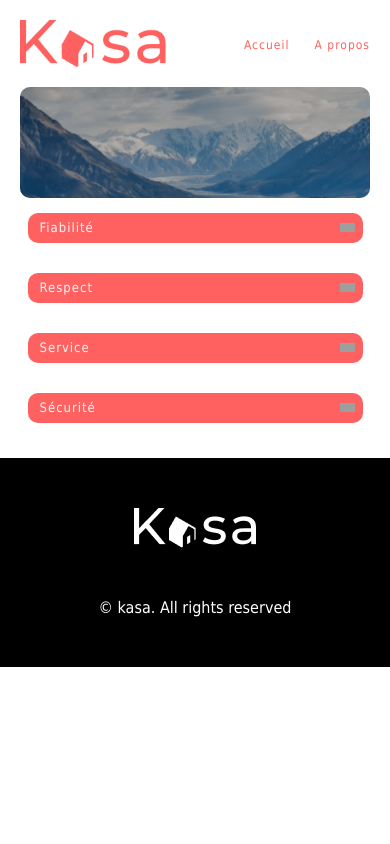
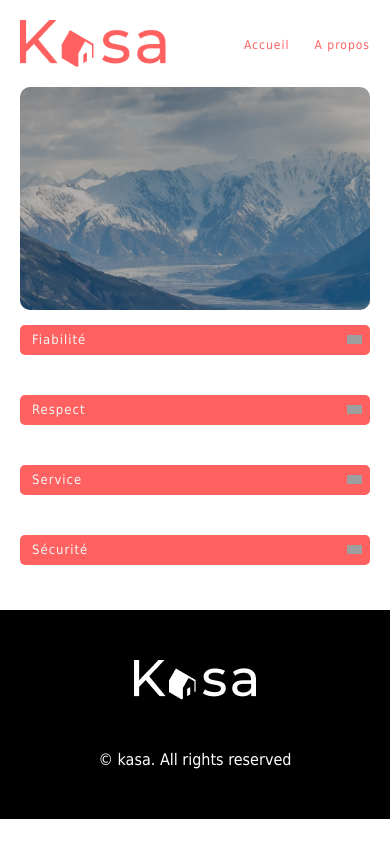
Before and after one commit to LuQuintas/kasa, a React (Create React App) app: page /about in a window 390 px wide. Built offline with nearby package versions, Linux system fonts and the light colour scheme; grey boxes are pictures that could not be loaded.

Commit message:
💄 F02:  APP>update css responsive about/ banner/ collapse components

```diff
--- a/src/App.css
+++ b/src/App.css
@@ -1,3 +1,6 @@
 .App {
-  margin:0px auto;
+  display: flex;
+  flex-direction: column;
+  min-height: 100vh
+  ;
 }
--- a/src/components/pages/about/AboutPage.js
+++ b/src/components/pages/about/AboutPage.js
@@ -9,7 +9,7 @@ export default function About() {
   return (
     <AboutStyled>
       <NavBar />
-      <Banner image={bannerAbout} />
+      <Banner ClassName="banner" image={bannerAbout} />
       <Collapse
         title="Fiabilité"
         texte="Les annonces postées sur Kasa garantissent une fiabilité totale. Les photos sont conformes aux logements, et toutes les informations sont régulièrement vérifiées  par nos équipes."
@@ -32,5 +32,15 @@ export default function About() {
   );
 }
 const AboutStyled = styled.div`
-  height: 100%;
+  .banner {
+    max-width: 100%;
+    height: 223px;
+    max-width: 1240px;
+    @media screen and (min-width: 1024px) {
+      img,
+      .bg-dark {
+        border-radius: 25px;
+      }
+    }
+  }
 `;
--- a/src/components/reusable-ui/Banner.js
+++ b/src/components/reusable-ui/Banner.js
@@ -1,8 +1,8 @@
 import styled from "styled-components";
 
-export default function Banner({ image, texte }) {
+export default function Banner({ image, texte, ClassName }) {
   return (
-    <BannerStyled>
+    <BannerStyled className={ClassName}>
       <img src={image} alt="Bannière" />
       <div className="bg-dark"></div>
       <div className="containerText">
@@ -57,6 +57,7 @@ const BannerStyled = styled.div`
     margin: 40px auto;
     max-width: 1240px;
     height: 223px;
+
     span {
       font-size: 48px;
     }
--- a/src/components/reusable-ui/Collapse.js
+++ b/src/components/reusable-ui/Collapse.js
@@ -1,7 +1,7 @@
 import { useState } from "react";
 import styled from "styled-components";
 import arrow from "../../assets/images/Vector.png";
-export default function Collapse({ title, texte }) {
+export default function Collapse({ title, texte, className }) {
   const [arrowOpen, setArrowOpen] = useState(false);
 
   const handleClick = () => {
@@ -9,7 +9,7 @@ export default function Collapse({ title, texte }) {
   };
 
   return (
-    <CollapseStyled onClick={handleClick}>
+    <CollapseStyled onClick={handleClick} className={className}>
       <div className="collapse">
         <h2>{title}</h2>
         <img className={`arrow ${arrowOpen}`} src={arrow} alt="" />
@@ -25,9 +25,11 @@ const CollapseStyled = styled.div`
   display: flex;
   flex-direction: column;
   color: white;
-  width: 335px;
-  margin: auto;
-  font-size: 12px;
+  max-width: 100%;
+  /* min-width: 335px; */
+  max-width: 1240px;
+  margin: auto 20px;
+  /* margin: auto; */
 
   .collapse {
     z-index: 1;
@@ -37,7 +39,7 @@ const CollapseStyled = styled.div`
     background-color: #ff6060;
     color: #f6f6f6;
     min-height: 30px;
-    border-radius: 10px;
+    border-radius: 5px;
     margin-top: 15px;
     cursor: pointer;
     h2 {
@@ -52,12 +54,16 @@ const CollapseStyled = styled.div`
     display: flex;
     flex-direction: column;
     background-color: #f6f6f6;
+    font-size: 12px;
+    font-weight: 400;
+    letter-spacing: 0.8px;
+    line-height: 18px;
     color: #ff6060;
     border-radius: 5px;
     margin-top: -10px;
     padding-top: 15px;
     .conteinerText {
-      margin: 0px 10px;
+      margin: 5px 10px;
       padding-bottom: 10px;
     }
     span {
@@ -70,6 +76,10 @@ const CollapseStyled = styled.div`
   .description.true {
     background-color: white;
   }
+  .description.false {
+    margin-bottom: 30px;
+    min-height: 145px;
+  }
 
   .arrow {
     margin-right: 8px;
@@ -79,4 +89,28 @@ const CollapseStyled = styled.div`
   .arrow.true {
     transform: rotate(180deg);
   }
+  @media screen and (min-width: 768px) {
+    margin: auto;
+    width: 70%;
+
+    .description {
+      .conteinerText {
+        margin-left: 18px;
+        span {
+          font-size: 24px;
+          font-weight: 400;
+          line-height: 35px;
+        }
+      }
+    }
+
+    .collapse {
+      height: 47px;
+      h2 {
+        margin-left: 18px;
+        font-size: 24px;
+        font-weight: 500;
+      }
+    }
+  }
 `;
```
